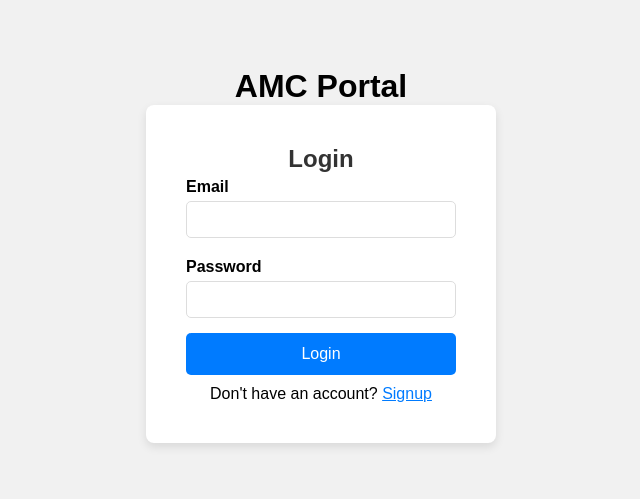
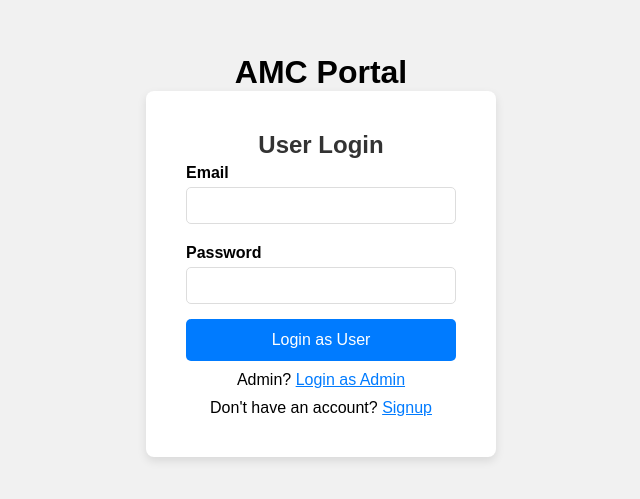
Before and after one commit to Ashitha-2002/Mini-Project, a React (Vite) app: page / in a window 1280 px wide. Shown: the part 145-644 px from the top of the page, without its empty margins (319-959 px from the left). Built offline with nearby package versions, Linux system fonts and the light colour scheme.

Commit message:
Admin and User Login updated

```diff
--- a/src/App.jsx
+++ b/src/App.jsx
@@ -1,14 +1,18 @@
-import { BrowserRouter as Router, Routes, Route } from "react-router-dom";
-import Login from "./pages/Login";
-import Signup from "./pages/Signup";
-import "./App.css";
+import React from "react";
+import { BrowserRouter as Router, Route, Routes } from "react-router-dom";
+import Login from "./pages/Login"; // Import Login component
+import Signup from "./pages/Signup"; // Import Signup component
+import UserDashboard from "./pages/UserDashboard"; // User Dashboard (You can create this page)
+import AdminDashboard from "./pages/AdminDashboard"; // Admin Dashboard (You can create this page)
 
 function App() {
   return (
     <Router>
       <Routes>
-        <Route path="/" element={<Login />} />
-        <Route path="/signup" element={<Signup />} />
+        <Route path="/" element={<Login />} /> {/* Default path for login */}
+        <Route path="/signup" element={<Signup />} /> {/* Route for Signup */}
+        <Route path="/user-dashboard" element={<UserDashboard />} /> {/* User Dashboard */}
+        <Route path="/admin-dashboard" element={<AdminDashboard />} /> {/* Admin Dashboard */}
       </Routes>
     </Router>
   );
--- /dev/null
+++ b/src/pages/AdminDashboard.jsx
@@ -0,0 +1,12 @@
+import React from "react";
+
+function AdminDashboard() {
+  return (
+    <div>
+      <h1>Admin Dashboard</h1>
+      <p>Welcome to the Admin Dashboard.</p>
+    </div>
+  );
+}
+
+export default AdminDashboard;
--- a/src/pages/Login.jsx
+++ b/src/pages/Login.jsx
@@ -5,34 +5,79 @@ import "../App.css";
 function Login() {
   const [email, setEmail] = useState("");
   const [password, setPassword] = useState("");
+  const [role, setRole] = useState("user"); // Default role as "user"
   const [message, setMessage] = useState("");
   const navigate = useNavigate();
 
+  // Predefined credentials for Admin
+  const adminCredentials = {
+    email: "admin@gmail.com", // Admin email
+    password: "admin123", // Admin password
+  };
+
   const handleLogin = (e) => {
     e.preventDefault();
-    if (email && password) {
-      setMessage("Logging in...");
-      setTimeout(() => {
-        setMessage("Login successful!");
-      }, 1000);
+
+    // Check login credentials based on role
+    if (role === "admin") {
+      // Check admin credentials
+      if (email === adminCredentials.email && password === adminCredentials.password) {
+        setMessage("Admin login successful!");
+        navigate("/admin-dashboard"); // Redirect to Admin dashboard
+      } else {
+        setMessage("Invalid admin credentials!");
+      }
     } else {
-      setMessage("Please enter both email and password.");
+      // Check user credentials (Here, you can integrate your actual user authentication logic)
+      if (email && password) {
+        setMessage("User login successful!");
+        navigate("/user-dashboard"); // Redirect to User dashboard
+      } else {
+        setMessage("Please fill in both email and password.");
+      }
     }
   };
 
   return (
     <div className="login-container">
-      <h2>Login</h2>
+      <h2>{role === "admin" ? "Admin Login" : "User Login"}</h2>
       <form onSubmit={handleLogin}>
         <label>Email</label>
-        <input type="email" value={email} onChange={(e) => setEmail(e.target.value)} required />
-
+        <input
+          type="email"
+          value={email}
+          onChange={(e) => setEmail(e.target.value)}
+          required
+        />
         <label>Password</label>
-        <input type="password" value={password} onChange={(e) => setPassword(e.target.value)} required />
-
-        <button type="submit">Login</button>
+        <input
+          type="password"
+          value={password}
+          onChange={(e) => setPassword(e.target.value)}
+          required
+        />
+        <button type="submit">
+          {role === "admin" ? "Login as Admin" : "Login as User"}
+        </button>
       </form>
       <p className="message">{message}</p>
+      <p className="toggle-text">
+        {role === "admin" ? (
+          <>
+            Not an admin?{" "}
+            <span className="toggle-button" onClick={() => setRole("user")}>
+              Login as User
+            </span>
+          </>
+        ) : (
+          <>
+            Admin?{" "}
+            <span className="toggle-button" onClick={() => setRole("admin")}>
+              Login as Admin
+            </span>
+          </>
+        )}
+      </p>
       <p className="toggle-text">
         Don't have an account?{" "}
         <span className="toggle-button" onClick={() => navigate("/signup")}>
--- /dev/null
+++ b/src/pages/UserDashboard.jsx
@@ -0,0 +1,12 @@
+import React from "react";
+
+function UserDashboard() {
+  return (
+    <div>
+      <h1>User Dashboard</h1>
+      <p>Welcome to the User Dashboard.</p>
+    </div>
+  );
+}
+
+export default UserDashboard;
```
